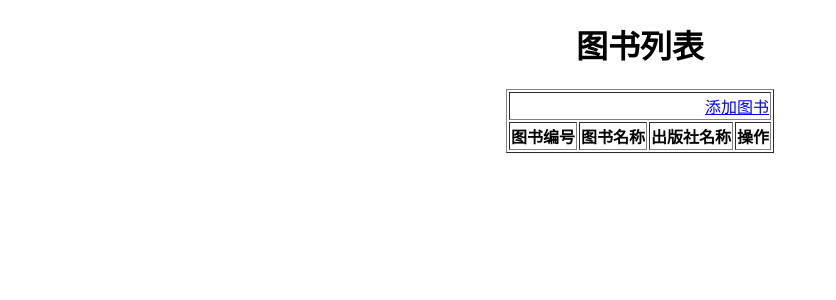
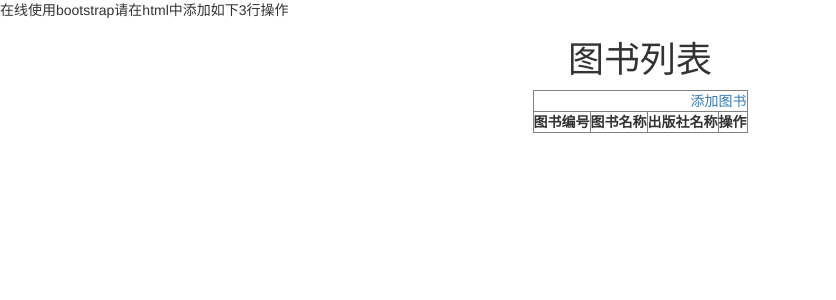
Before and after one commit to xia1990/django-day63, a Python web app: template templates/book_list.html in a window 1280 px wide. Shown: the top 300 px of the page, without its empty margins (0-836 px from the left). Run offline with Jinja, Linux system fonts and the light colour scheme; the template is opened without the code that fills it, so the values that code supplies are empty; some libraries are stand-ins or nearby versions.

Commit message:
add in 20200227

```diff
--- a/templates/book_list.html
+++ b/templates/book_list.html
@@ -2,6 +2,10 @@
 <html lang="en">
 <head>
     <meta charset="UTF-8">
+    在线使用bootstrap请在html中添加如下3行操作
+    <link rel="stylesheet" href="https://cdn.staticfile.org/twitter-bootstrap/3.3.7/css/bootstrap.min.css">
+    <script src="https://cdn.staticfile.org/jquery/2.1.1/jquery.min.js"></script>
+    <script src="https://cdn.staticfile.org/twitter-bootstrap/3.3.7/js/bootstrap.min.js"></script>
     <title>图书列表</title>
 </head>
 <body>
```
